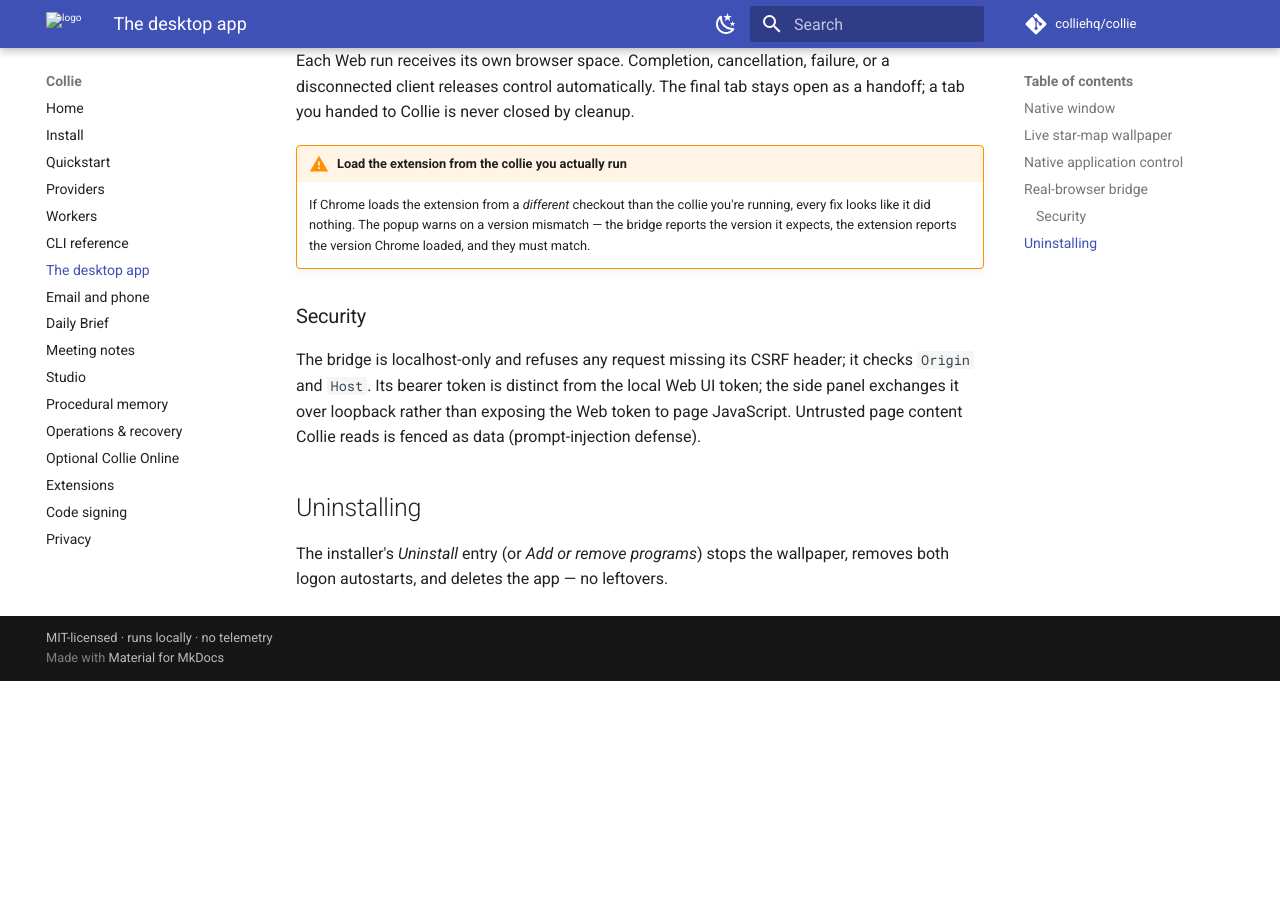
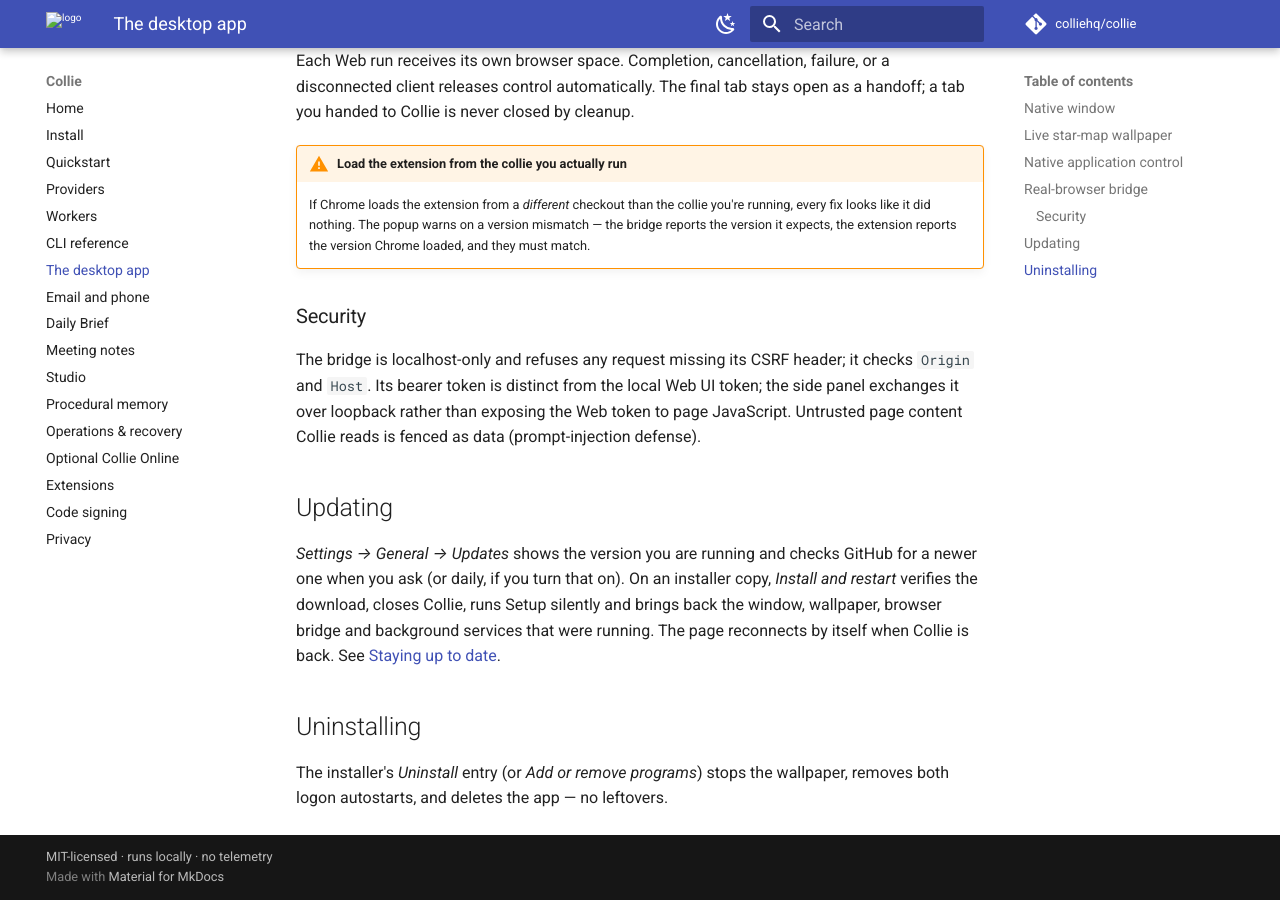
Before and after one commit to colliehq/collie, an MkDocs documentation site: the page built from docs/desktop.md, in a window 1280 px wide and 900 px high, scrolled down 2842 px. Built offline with MkDocs 1.6.1 and Material for MkDocs 9.7.7, drawn with Linux system fonts in a browser that asks for light colours; comment, search, counter and statistics services are not loaded; before the commit the page ends 3523 px from its top, so only the background shows below that.

Commit message:
Describe updating from the desktop app
Co-Authored-By: Claude Opus 5.5 (1M context) <noreply@anthropic.com>

```diff
--- a/docs/desktop.md
+++ b/docs/desktop.md
@@ -123,6 +123,14 @@ and `Host`. Its bearer token is distinct from the local Web UI token; the side p
 over loopback rather than exposing the Web token to page JavaScript. Untrusted page content Collie
 reads is fenced as data (prompt-injection defense).
 
+## Updating
+
+*Settings → General → Updates* shows the version you are running and checks GitHub for a newer one
+when you ask (or daily, if you turn that on). On an installer copy, *Install and restart* verifies
+the download, closes Collie, runs Setup silently and brings back the window, wallpaper, browser
+bridge and background services that were running. The page reconnects by itself when Collie is
+back. See [Staying up to date](install.md#staying-up-to-date).
+
 ## Uninstalling
 
 The installer's *Uninstall* entry (or *Add or remove programs*) stops the wallpaper, removes both
```
